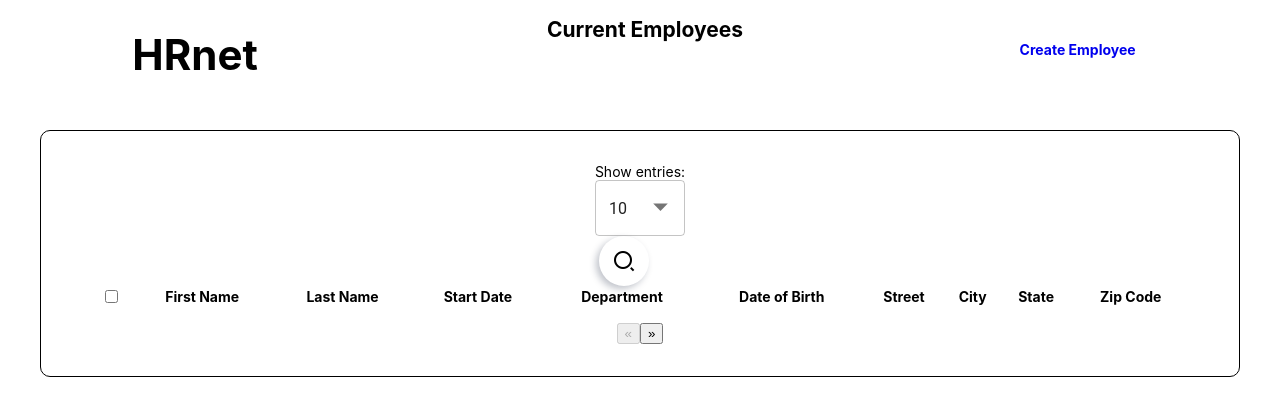
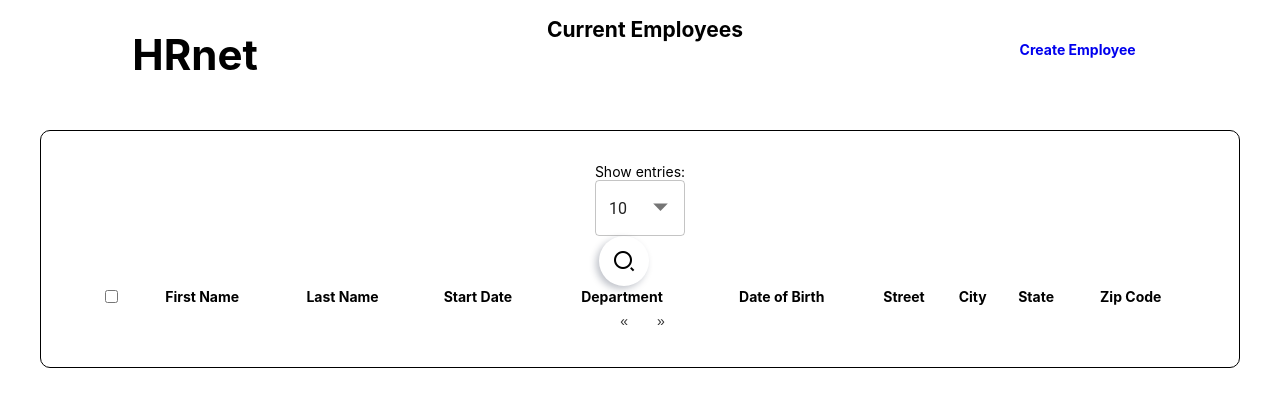
Before and after one commit to illeone/MillocoNicolas_14_20.08.2022, a React (Create React App) app in the folder hrnet/: page /list in a window 1280 px wide. Shown: the top 416 px of the page. Built offline with nearby package versions, Linux system fonts and the light colour scheme.

Commit message:
amélioration visuelle de la pagination du tableau

```diff
--- a/hrnet/src/App.css
+++ b/hrnet/src/App.css
@@ -483,3 +483,47 @@ td {
     width: 250px;
   }
 }
+
+/* *********************************  Pagination  ********************************* */
+
+.employee-table-bottom-right {
+  display: flex;
+  align-items: center;
+}
+
+.pagination {
+  display: flex;
+  align-items: center;
+  margin-top: -1rem;
+}
+
+.pagination-button {
+  background-color: white;
+  color: #333;
+  text-align: center;
+  padding: 6px 12px;
+  text-decoration: none;
+  transition: background-color 0.3s;
+  border: none;
+  cursor: pointer;
+  font-size: 14px;
+  border-radius: 5px;
+  margin-left: 5px;
+
+}
+
+.pagination-button:hover:not(.active) {
+  background-color: #00000033;
+  border-radius: 5px;
+}
+
+.pagination-button:disabled {
+  cursor: not-allowed;
+  background-color: white;
+  border-radius: 5px;
+  /* border: solid 1px #9388BD; */
+}
+
+.pagination-button.right-arrow:hover {
+  font-size: 30px;
+}
```
